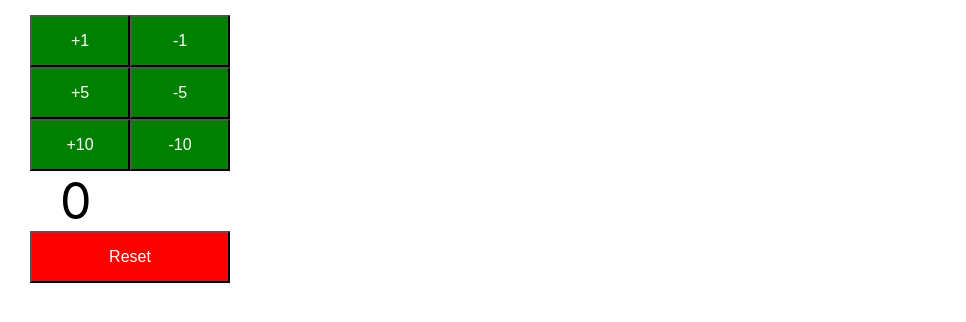
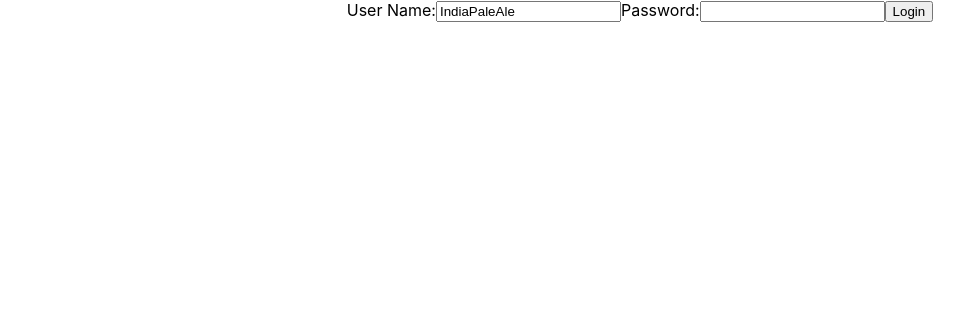
Before and after one commit to codragon2020/full-stack-with-react-and-spring-boot, a React (Create React App) app in the folder frontend/todo-app/: page / in a window 1280 px wide. Shown: the top 322 px of the page, without its empty margins (0-966 px from the left). Built offline with nearby package versions, Linux system fonts and the light colour scheme.

Commit message:
Creating TodoApp and adding Login functionality

```diff
--- a/frontend/todo-app/src/App.js
+++ b/frontend/todo-app/src/App.js
@@ -1,12 +1,14 @@
 import React, { Component } from 'react';
-import Counter from './components/counter/Counter';
+import TodoApp from './components/todo/TodoApp';
+// import Counter from './components/counter/Counter';
 import './App.css';
 
 class App extends Component {
   render() {
     return (
-      <div className="counter">
-        <Counter/>
+      <div className="App">
+        {/* <Counter/> */}
+        <TodoApp/>
       </div>
     );
   }
--- /dev/null
+++ b/frontend/todo-app/src/components/todo/TodoApp.jsx
@@ -0,0 +1,85 @@
+import React, { Component } from 'react';
+
+class TodoApp extends Component {
+	render() {
+		return (
+			<div className="TodoApp">
+				<LoginComponent />
+			</div>
+		);
+	}
+}
+
+class LoginComponent extends Component {
+	constructor(props) {
+		super(props);
+		this.state = {
+			username: 'IndiaPaleAle',
+			password: '',
+            hasLoginFailed: false,
+            showSuccessMessage: false
+		};
+		this.handleChange = this.handleChange.bind(this)
+        this.loginClicked = this.loginClicked.bind(this)
+	}
+
+	handleChange(event) {
+		console.log(event.target.name);
+		this.setState({
+			[event.target.name]: event.target.value,
+		});
+	}
+
+    loginClicked() {
+        if(this.state.username==='IndiaPaleAle' && this.state.password==='Test123$') {
+            console.log('Successful')
+            this.setState({showSuccessMessage:true})
+            this.setState({hasLoginFailed:false})
+
+        } else {
+            this.setState({showSuccessMessage:false})
+            this.setState({hasLoginFailed:true})
+        }
+            console.log(this.state)
+    }
+
+	render() {
+		return (
+			<div>
+                <ShowInvalidCredentials hasLoginFailed={this.state.hasLoginFailed}/>
+                <ShowLoginSuccessMessage showSuccessMessage={this.state.showSuccessMessage}/>
+				User Name:
+				<input
+					type="text"
+					name="username"
+					value={this.state.username}
+					onChange={this.handleChange}
+				/>
+				Password:
+				<input
+					type="password"
+					name="password"
+					value={this.state.password}
+					onChange={this.handleChange}
+				/>
+				<button onClick={this.loginClicked}>Login</button>
+			</div>
+		);
+	}
+}
+
+function ShowInvalidCredentials(props) {
+    if(props.hasLoginFailed) {
+        return <div>Invalid Credentials</div>
+    }
+    return null
+}
+
+function ShowLoginSuccessMessage(props) {
+    if(props.showSuccessMessage) {
+        return <div>Login Successful</div>
+    }
+    return null
+}
+
+export default TodoApp;
```
